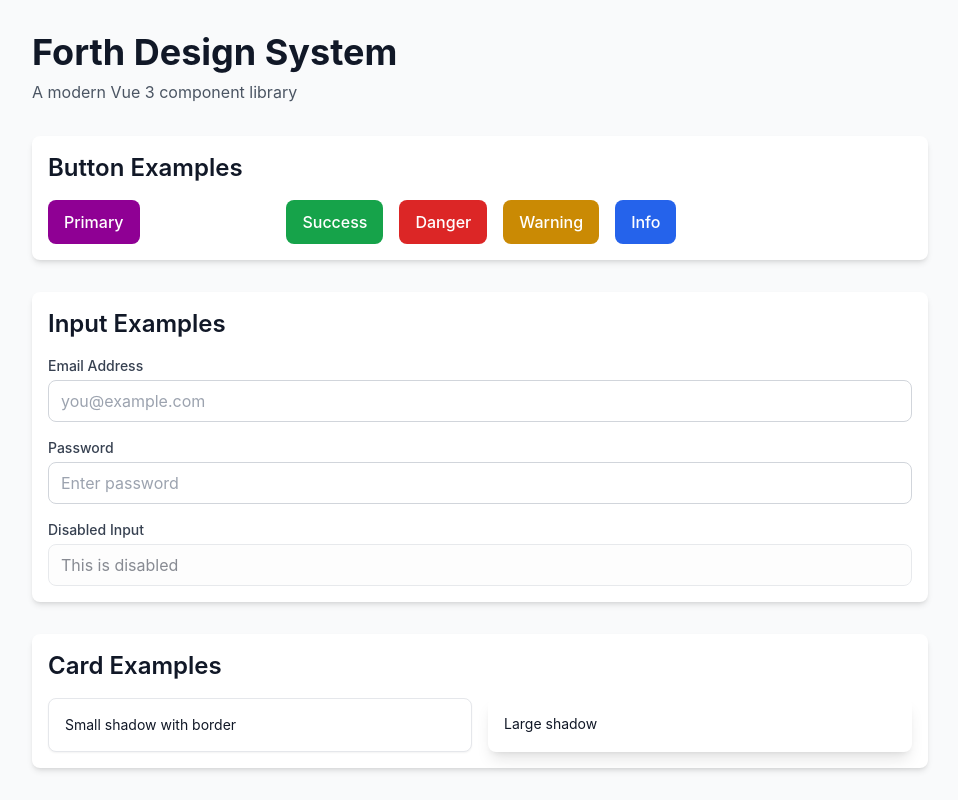
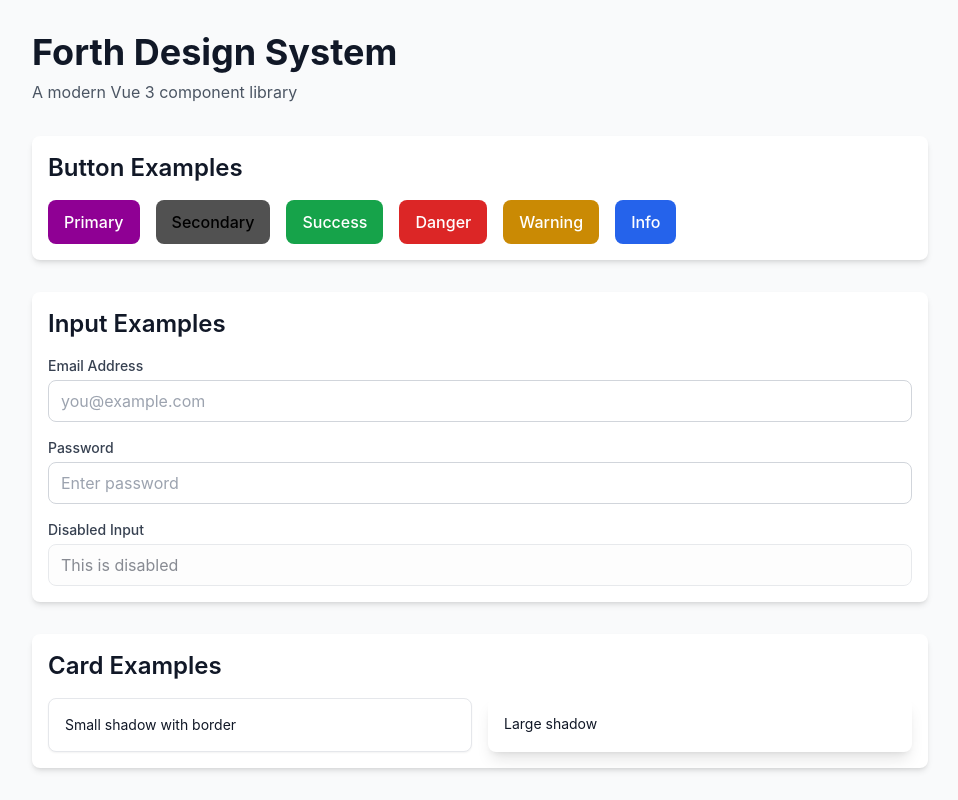
Before and after one commit to BigDutch15/forth-design-system, a Vue app: page / in a window 1280 px wide. Shown: the whole page, without its empty margins (160-1118 px from the left). Built offline with nearby package versions, Linux system fonts and the light colour scheme.

Commit message:
chore: add charcoal to colors

```diff
--- a/src/components/Button/Button.vue
+++ b/src/components/Button/Button.vue
@@ -51,7 +51,7 @@ const buttonClasses = computed(() => {
   // Color variants for solid style
   const solidVariants = {
     primary: 'bg-forth-plum-600 text-white hover:bg-forth-plum-700 active:bg-forth-plum-800 focus:ring-forth-plum-500',
-    secondary: 'bg-secondary-600 text-white hover:bg-secondary-700 active:bg-secondary-800 focus:ring-secondary-500',
+    secondary: 'bg-forth-charcoal-600 text-black hover:bg-forth-charcoal-700 active:bg-forth-charcoal-800 focus:ring-forth-charcoal-500',
     success: 'bg-green-600 text-white hover:bg-green-700 active:bg-green-800 focus:ring-green-500',
     danger: 'bg-red-600 text-white hover:bg-red-700 active:bg-red-800 focus:ring-red-500',
     warning: 'bg-yellow-600 text-white hover:bg-yellow-700 active:bg-yellow-800 focus:ring-yellow-500',
@@ -61,7 +61,7 @@ const buttonClasses = computed(() => {
   // Outlined variants
   const outlinedVariants = {
     primary: 'border-2 border-forth-plum-600 text-forth-plum-600 hover:bg-forth-plum-50 active:bg-forth-plum-100 focus:ring-forth-plum-500',
-    secondary: 'border-2 border-secondary-600 text-secondary-600 hover:bg-secondary-50 active:bg-secondary-100 focus:ring-secondary-500',
+    secondary: 'border-2 border-forth-charcoal-600 text-forth-charcoal-600 hover:bg-forth-charcoal-50 active:bg-forth-charcoal-100 focus:ring-forth-charcoal-500',
     success: 'border-2 border-green-600 text-green-600 hover:bg-green-50 active:bg-green-100 focus:ring-green-500',
     danger: 'border-2 border-red-600 text-red-600 hover:bg-red-50 active:bg-red-100 focus:ring-red-500',
     warning: 'border-2 border-yellow-600 text-yellow-600 hover:bg-yellow-50 active:bg-yellow-100 focus:ring-yellow-500',
@@ -71,7 +71,7 @@ const buttonClasses = computed(() => {
   // Ghost variants
   const ghostVariants = {
     primary: 'text-forth-plum-600 hover:bg-forth-plum-50 active:bg-forth-plum-100 focus:ring-forth-plum-500',
-    secondary: 'text-secondary-600 hover:bg-secondary-50 active:bg-secondary-100 focus:ring-secondary-500',
+    secondary: 'text-forth-charcoal-600 hover:bg-forth-charcoal-50 active:bg-forth-charcoal-100 focus:ring-forth-charcoal-500',
     success: 'text-green-600 hover:bg-green-50 active:bg-green-100 focus:ring-green-500',
     danger: 'text-red-600 hover:bg-red-50 active:bg-red-100 focus:ring-red-500',
     warning: 'text-yellow-600 hover:bg-yellow-50 active:bg-yellow-100 focus:ring-yellow-500',
@@ -81,7 +81,7 @@ const buttonClasses = computed(() => {
   // Link variants
   const linkVariants = {
     primary: 'text-forth-plum-600 hover:text-forth-plum-700 underline-offset-4 hover:underline focus:ring-forth-plum-500',
-    secondary: 'text-secondary-600 hover:text-secondary-700 underline-offset-4 hover:underline focus:ring-secondary-500',
+    secondary: 'text-forth-charcoal-600 hover:text-forth-charcoal-700 underline-offset-4 hover:underline focus:ring-forth-charcoal-500',
     success: 'text-green-600 hover:text-green-700 underline-offset-4 hover:underline focus:ring-green-500',
     danger: 'text-red-600 hover:text-red-700 underline-offset-4 hover:underline focus:ring-red-500',
     warning: 'text-yellow-600 hover:text-yellow-700 underline-offset-4 hover:underline focus:ring-yellow-500',
--- a/tailwind.config.js
+++ b/tailwind.config.js
@@ -44,6 +44,18 @@ export default {
           800: '#8C6E19',
           900: '#5E4A11',
         },
+        'forth-charcoal': {
+          50: '#E5E5E5',
+          100: '#D6D6D6',
+          200: '#B9B9B9',
+          300: '#AAAAAA',
+          400: '#8C8C8C',
+          500: '#6F6F6F',
+          600: '#515151',
+          700: '#414141',
+          800: '#313131',
+          900: '#202020',
+        },
       },
       fontFamily: {
         sans: ['Inter', 'system-ui', 'sans-serif'],
```
